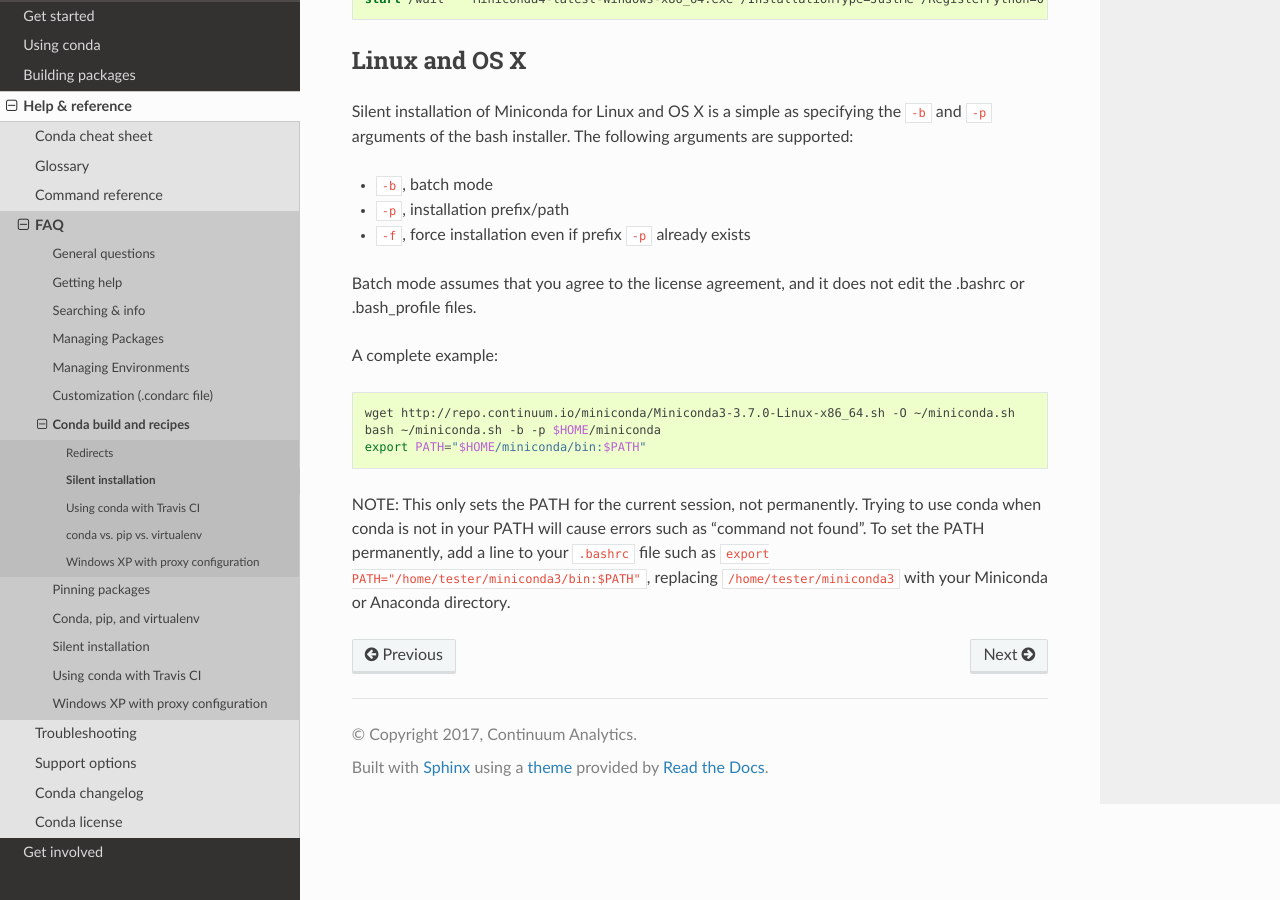
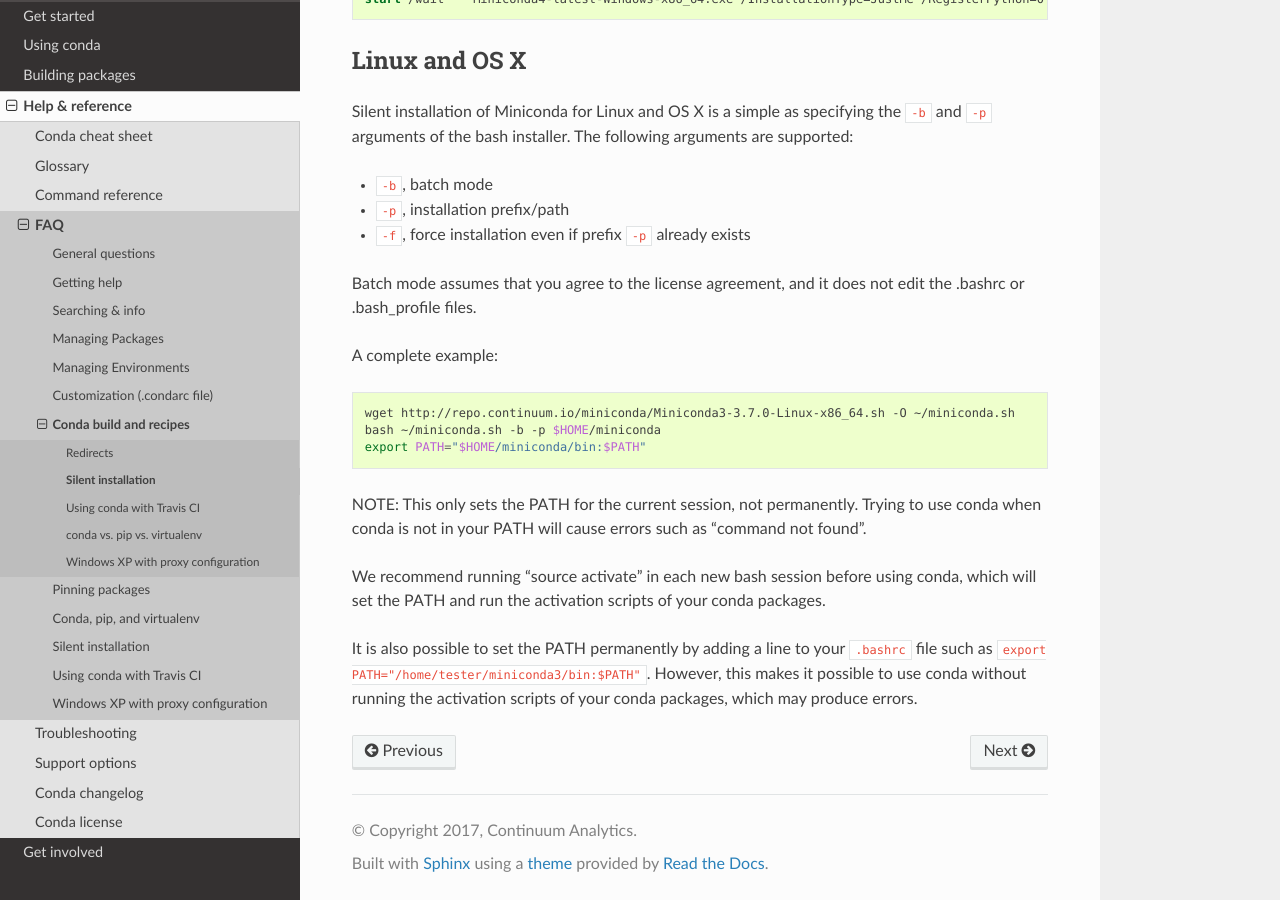
Before and after one commit to conda/conda-docs, a Sphinx documentation site: the page built from docs/source/help/silent.rst, in a window 1280 px wide and 900 px high, scrolled down 961 px. Built offline with Sphinx 7.4.7 and the Read the Docs theme 2.0.0, drawn with Linux system fonts in a browser that asks for light colours.

Commit message:
warn about activation scripts
warn about activation scripts

```diff
--- a/docs/source/help/silent.rst
+++ b/docs/source/help/silent.rst
@@ -62,6 +62,13 @@
 
 NOTE: This only sets the PATH for the current session, not permanently. Trying
 to use conda when conda is not in your PATH will cause errors such as "command
-not found". To set the PATH permanently, add a line to your ``.bashrc`` file
-such as ``export PATH="/home/tester/miniconda3/bin:$PATH"``, replacing
-``/home/tester/miniconda3`` with your Miniconda or Anaconda directory.
+not found".
+
+We recommend running "source activate" in each new bash session before using
+conda, which will set the PATH and run the activation scripts of your conda
+packages.
+
+It is also possible to set the PATH permanently by adding a line to your
+``.bashrc`` file such as ``export PATH="/home/tester/miniconda3/bin:$PATH"``.
+However, this makes it possible to use conda without running the activation
+scripts of your conda packages, which may produce errors.
```
